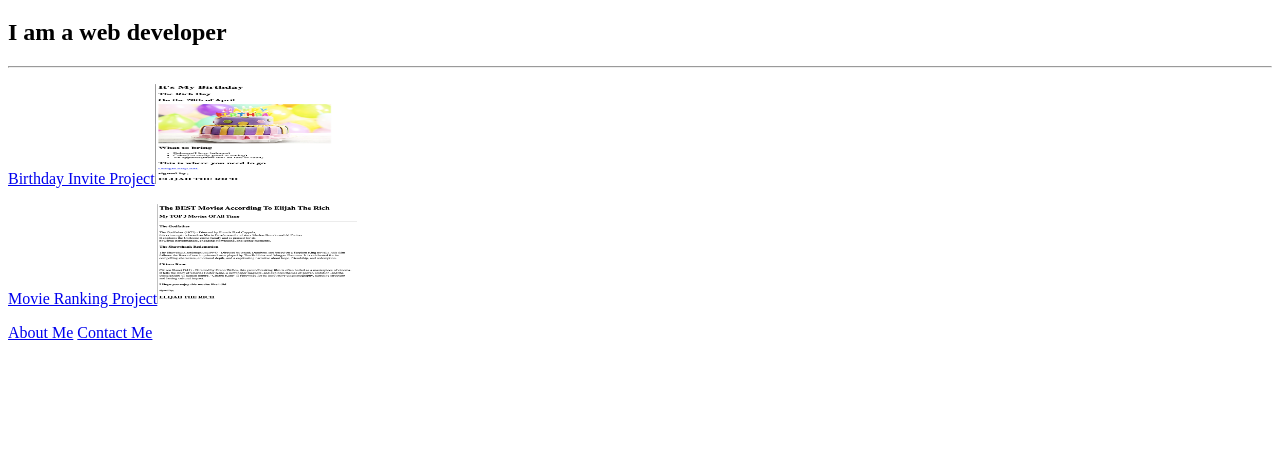
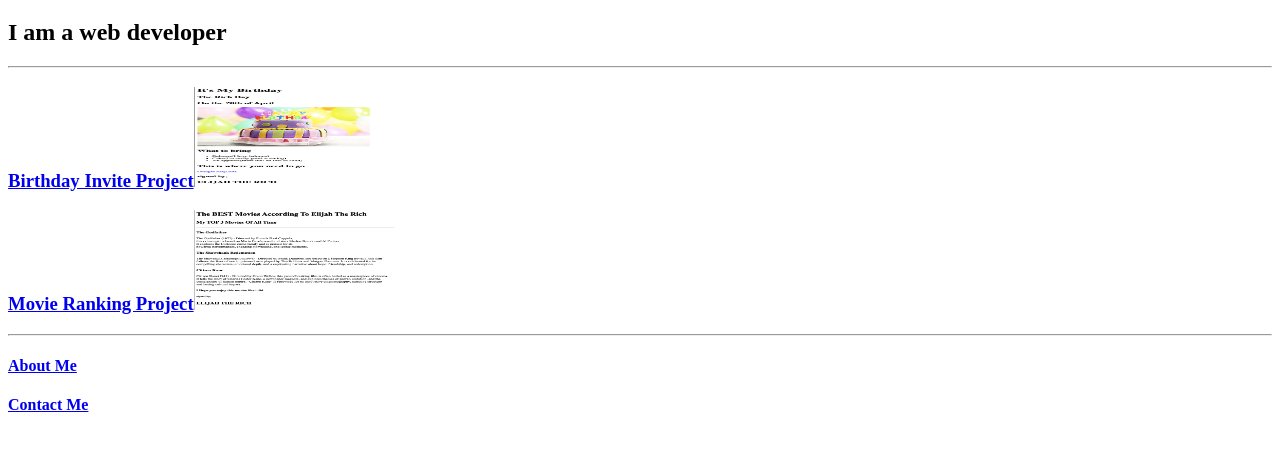
Before and after one commit to Elijahtherich/html-portfolio, a plain HTML site: page index.html in a window 1280 px wide. Shown: the part 61-512 px from the top of the page. Drawn offline with Linux system fonts and the light colour scheme.

Commit message:
Update index.html

```diff
--- a/index.html
+++ b/index.html
@@ -10,13 +10,18 @@
     <h1>ELIJAHTHERICH PORTFOLIO</h1>
     <h2>I am a web developer</h2>
 <hr />
-<p>
+<h3>
 <a href="./public/birthday-invite.html">Birthday Invite Project<img src="./assets/Screenshot 2023-07-13 at 22.14.29.png" width="200" height="100" alt="birthday invte picture" /></a>
-</p>
-<p>
+</h3>
+<h3>
 <a href="./public/movie-ranking.html">Movie Ranking Project<img src="./assets/images/Screenshot 2023-07-13 at 22.18.24.png" width="200" height="100" alt="movie ranking project" /></a>
-</p>
+</h3>
+<hr />
+<h4>
 <a href="./public/about.html">About Me</a>
+</h4>
+<h4>
 <a href="./public/contact.html">Contact Me</a>
+</h4>
 </body>
 </html>
```
